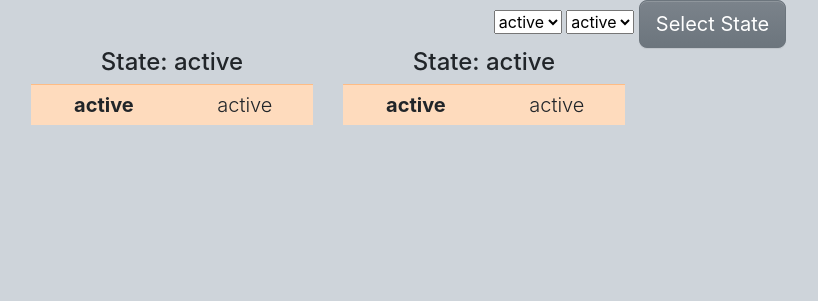
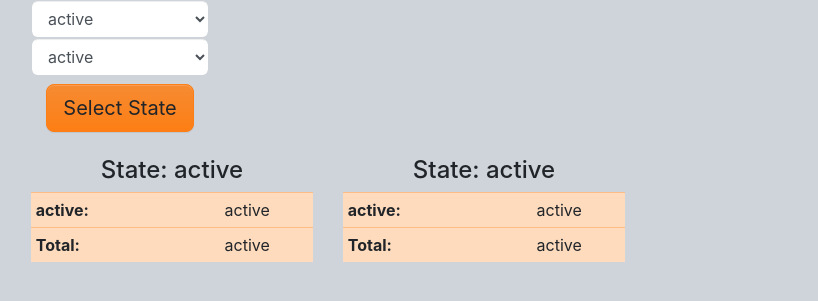
Before and after one commit to BryanSouza91/National-Wildfires-Visualized, a Flask app: template templates/table.html in a window 1280 px wide. Shown: the part 58-359 px from the top of the page, without its empty margins (0-818 px from the left). Run offline with Flask 2, Linux system fonts and the light colour scheme; the template is opened without the code that fills it: most values are stand-ins (such as "Sample title", 1, 10 or a date in 2020); some libraries are stand-ins or nearby versions.

Commit message:
worked on form and made table smaller

```diff
--- a/app.py
+++ b/app.py
@@ -27,14 +27,18 @@ def home_page():
         state_list = [state for state in states.STATE.unique()]
         state0 = request.form.get('state0')
         state1 = request.form.get('state1')
-        df0 = pd.DataFrame.from_records(mongo.db.fires.find({"STATE": state0 },{"STAT_CAUSE_DESCR": 1}))
-        df1 = pd.DataFrame.from_records(mongo.db.fires.find({"STATE": state1 },{"STAT_CAUSE_DESCR": 1}))
+        df0 = pd.DataFrame.from_records(mongo.db.fires.find({"STATE": state0 },{"STAT_CAUSE_DESCR": 1, "STATE": 1}))
+        df1 = pd.DataFrame.from_records(mongo.db.fires.find({"STATE": state1 },{"STAT_CAUSE_DESCR": 1, "STATE": 1}))
         return render_template("table.html", data={
                                                 "states": state_list,
                                                 "state": (state0,state1),
                                                 "causes": {
                                                     "state0": df0.STAT_CAUSE_DESCR.value_counts(),
                                                     "state1": df1.STAT_CAUSE_DESCR.value_counts()
+                                                    },
+                                                "years": {
+                                                    "state0": df0.STATE.value_counts(),
+                                                    "state1": df1.STATE.value_counts()
                                                     }
                                                 })
 
--- a/templates/index.html
+++ b/templates/index.html
@@ -19,19 +19,19 @@
         </header>
 
         <main role="main" class="inner cover">
-            <div>
+            <div class="form-group col-2">
                 <form name="states" action="{{ url_for('home_page') }}" method="POST">
-                    <select name="state0">
+                    <select name="state0" class="form-control">
                         {% for state0 in data.states %}
                         <option value="{{ state0 }}" SELECTED>{{ state0 }}</option>"
                         {% endfor %}
                     </select>
-                    <select name="state1">
+                    <select name="state1" class="form-control">
                         {% for state1 in data.states %}
                         <option value="{{ state1 }}" SELECTED>{{ state1 }}</option>"
                         {% endfor %}
                     </select>
-                    <button type="submit" class="btn btn-lg btn-secondary">Select State</button>
+                    <button type="submit" class="btn btn-lg btn-primary my-2">Select State</button>
                 </form>
             </div>
             <div class="container-fluid">{% block table %}{% endblock %}
--- a/templates/table.html
+++ b/templates/table.html
@@ -1,22 +1,34 @@
 {% extends "index.html" %}{% block table %}
 <div class="row">
-    <div class="lead col-3">
+    <div class="col-3">
         <h4 class="cover-heading">State: {{ data.state[0] }}</h4>
         <table class="table table-sm table-primary">
             {% for k,v in data.causes.state0.items() %}
             <tr>
-                <th>{{ k }}</th>
+                <th class="text-left">{{ k }}: </th>
+                <td>{{ v }}</td>
+            </tr>
+            {% endfor %}
+            {% for k,v in data.years.state0.items() %}
+            <tr>
+                <th class="text-left">Total: </th>
                 <td>{{ v }}</td>
             </tr>
             {% endfor %}
         </table>
     </div>
-    <div class="lead col-3">
+    <div class="col-3">
         <h4 class="cover-heading">State: {{ data.state[1] }}</h4>
         <table class="table table-sm table-primary">
             {% for k,v in data.causes.state1.items() %}
             <tr>
-                <th>{{ k }}</th>
+                <th class="text-left">{{ k }}: </th>
+                <td>{{ v }}</td>
+            </tr>
+            {% endfor %}
+            {% for k,v in data.years.state1.items() %}
+            <tr>
+                <th class="text-left">Total: </th>
                 <td>{{ v }}</td>
             </tr>
             {% endfor %}
```
